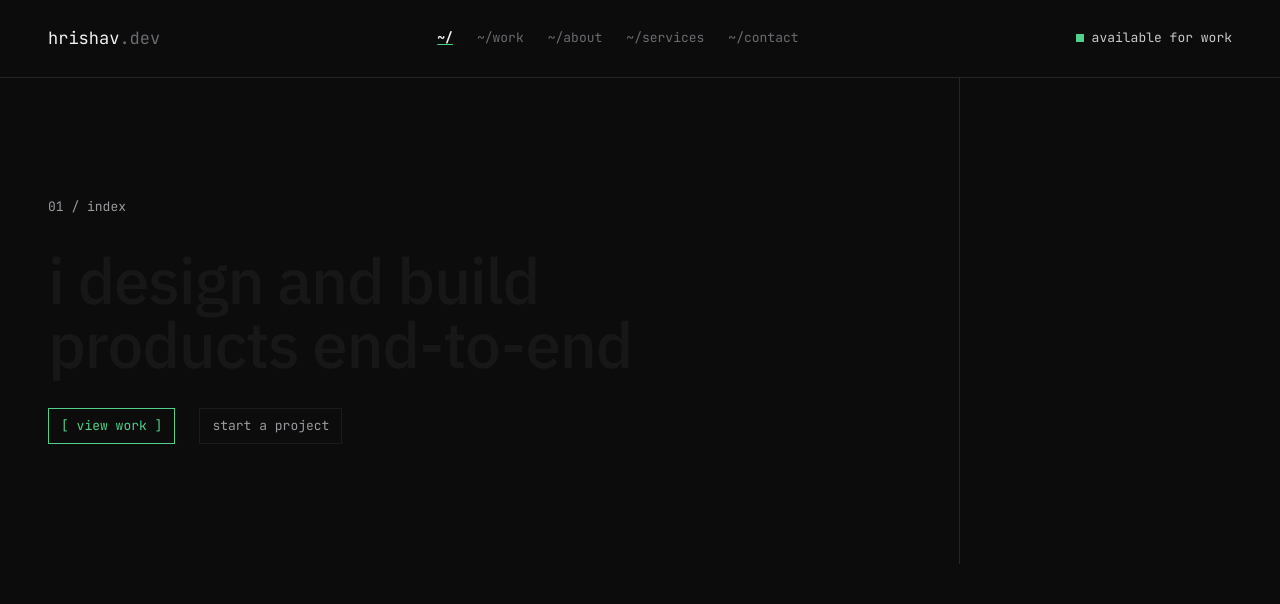
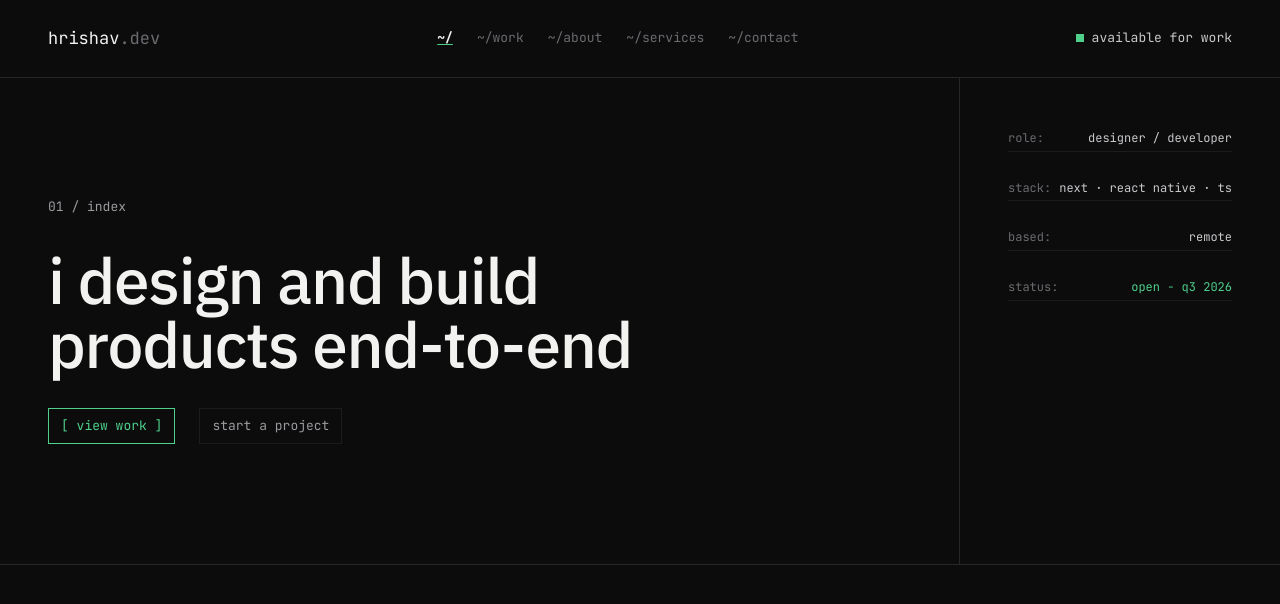
Before and after one commit to HrishavSaha/hrishav.dev, a Next.js app: page / in a window 1280 px wide. Shown: the top 604 px of the page. Built offline with nearby package versions, Linux system fonts and the light colour scheme.

Commit message:
Add case study component and metadata; enhance Home page layout with profile details

```diff
--- a/app/page.tsx
+++ b/app/page.tsx
@@ -4,11 +4,11 @@ import { profile } from "@/content/profile";
 export default function Home() {
 	return (
 		<div className="w-full min-h-screen bg-surface">
-			<div className="w-full flex">
+			<div className="w-full flex border-b border-hairline">
 				<div className="flex flex-col w-3/4 px-12 py-30 gap-8 border-r border-hairline">
 					<p className="font-mono text-nav text-secondary">01 / index</p>
 
-					<p className="font-sans text-display-lg font-medium">
+					<p className="font-sans text-display-lg font-medium text-primary-text">
 						i design and build
 						<br />
 						products end-to-end
@@ -26,7 +26,27 @@ export default function Home() {
 					</div>
 				</div>
 
-				<div className="w-1/4"></div>
+				<div className="w-1/4 flex flex-col justify-start p-12 gap-6">
+					<div className="flex py-1 justify-between items-center border-b border-hairline-inner font-mono text-metadata">
+						<p className="text-label">role:</p>
+						<p className="text-body-text">{profile.role}</p>
+					</div>
+
+					<div className="flex py-1 justify-between items-center border-b border-hairline-inner font-mono text-metadata">
+						<p className="text-label">stack:</p>
+						<p className="text-body-text">{profile.stack.join(' · ')}</p>
+					</div>
+
+					<div className="flex py-1 justify-between items-center border-b border-hairline-inner font-mono text-metadata">
+						<p className="text-label">based:</p>
+						<p className="text-body-text">{profile.based}</p>
+					</div>
+
+					<div className="flex py-1 justify-between items-center border-b border-hairline-inner font-mono text-metadata">
+						<p className="text-label">status:</p>
+						<p className="text-accent">{profile.status}</p>
+					</div>
+				</div>
 			</div>
 
 			<div></div>
--- /dev/null
+++ b/app/work/[case-study-id]/page.tsx
@@ -0,0 +1,21 @@
+import { notFound } from "next/navigation";
+import { CaseStudyList } from "@/content/case-study-list";
+
+export default async function CaseStudy(
+	props: PageProps<"/work/[case-study-id]">,
+) {
+	const { "case-study-id": caseStudyId } = await props.params;
+
+	const CaseStudyComponent =
+		CaseStudyList[caseStudyId as keyof typeof CaseStudyList];
+
+	if (!CaseStudyComponent) {
+		notFound();
+	}
+
+	return (
+		<div className="w-full min-h-screen bg-surface">
+			<CaseStudyComponent />
+		</div>
+	);
+}
--- a/components/Button.tsx
+++ b/components/Button.tsx
@@ -17,7 +17,7 @@ type CommonProps = {
 	className?: string;
 };
 
-type LinkProps<T extends string> = CommonProps & { href: Route<T> | URL } & Omit<ComponentProps<typeof Link>, "href" | "className">;
+type LinkProps<T extends string> = CommonProps & { href: Route<T> } & Omit<ComponentProps<typeof Link>, "href" | "className">;
 type ButtonElementProps = CommonProps & { href?: undefined } & Omit<ComponentProps<"button">, "className">;
 
 type ButtonProps<T extends string> = LinkProps<T> | ButtonElementProps;
--- /dev/null
+++ b/components/Header.tsx
@@ -0,0 +1,50 @@
+import { metadata } from "@/types/CaseStudyTypes";
+import Button from "./Button";
+
+type HeaderProps = {
+	index: number;
+	metadata: metadata;
+}
+
+export default function Header({index, metadata}: HeaderProps) {
+	return (
+		<div className="w-full flex border-b border-hairline">
+			<div className="flex flex-col w-3/4 px-12 py-30 gap-8 border-r border-hairline">
+				<p className="font-mono text-nav text-secondary">{index} / case study</p>
+
+				<p className="font-sans text-display-md font-medium text-primary-text">
+					{metadata.title}
+				</p>
+
+				<p className="font-sans text-body font-medium text-body-text">
+					{metadata?.summary}
+				</p>
+
+				<div className="flex gap-6">
+				<Button href="/work" variant='secondary'>
+					← prev project
+				</Button>
+
+				<Button href="/contact" variant='secondary'>
+					next project →
+				</Button>
+				</div>
+			</div>
+
+			<div className="w-1/4 flex flex-col justify-start p-12 gap-6">
+				{metadata.specs.map((spec) => (
+					<div key={spec.label} className="flex py-1 justify-between items-center border-b border-hairline-inner font-mono text-metadata">
+						<p className="text-label">{spec.label}:</p>
+						<p className="text-body-text">{spec.value}</p>
+					</div>
+				))}
+				{metadata.liveURL && (
+					<div className="flex py-1 justify-between items-center border-b border-hairline-inner font-mono text-metadata">
+						<p className="text-label">live:</p>
+						<a href={`https://${metadata.liveURL}`} target="_blank" rel="noopener noreferrer" className="text-accent">{metadata.liveURL} ↗</a>
+					</div>
+				)}
+			</div>
+		</div>
+	)
+}
--- /dev/null
+++ b/content/case-studies/AlexCapecePhotography.tsx
@@ -0,0 +1,20 @@
+import Header from "@/components/Header";
+import { type metadata } from "@/types/CaseStudyTypes";
+
+const metadata: metadata = {
+	title: 'alex capece photography',
+	summary: 'a fast, self-updatable portfolio site for a washington, d.c. documentary photopgraher, built solo, from a client-provided design, in one week.',
+	specs: [
+		{ label: 'role', value: 'front-end' },
+		{ label: 'design', value: 'provided by client' },
+		{ label: 'duration', value: '1 week' },
+		{ label: 'stack', value: 'next · ts' },
+	],
+	liveURL: 'alexcapece.com'
+}
+
+export default function AlexCapecePhotography({}) {
+	return (
+		<Header index={1} metadata={metadata} />
+	)
+}
--- /dev/null
+++ b/content/case-study-list.ts
@@ -0,0 +1,5 @@
+import AlexCapecePhotography from "./case-studies/AlexCapecePhotography";
+
+export const CaseStudyList = {
+	'alex-capece-photography': AlexCapecePhotography
+}
--- a/content/profile.ts
+++ b/content/profile.ts
@@ -1,6 +1,7 @@
 export interface Profile {
 	name: string;
 	role: string;
+	stack: Array<string>;
 	based: string;
 	status: string;
 	availabilityStatus: string;
@@ -10,6 +11,7 @@ export interface Profile {
 export const profile: Profile = {
 	name: "Hrishav Saha",
 	role: "designer / developer",
+	stack: ['next', 'react native', 'ts'],
 	based: "remote",
 	status: "open - q3 2026",
 	availabilityStatus: "available for work",
--- /dev/null
+++ b/types/CaseStudyTypes.ts
@@ -0,0 +1,11 @@
+export type metadata = {
+	title: string;
+	summary: string;
+	specs: Array<spec>;
+	liveURL?: string;
+}
+
+export type spec = {
+	label: string;
+	value: string;
+}
```
